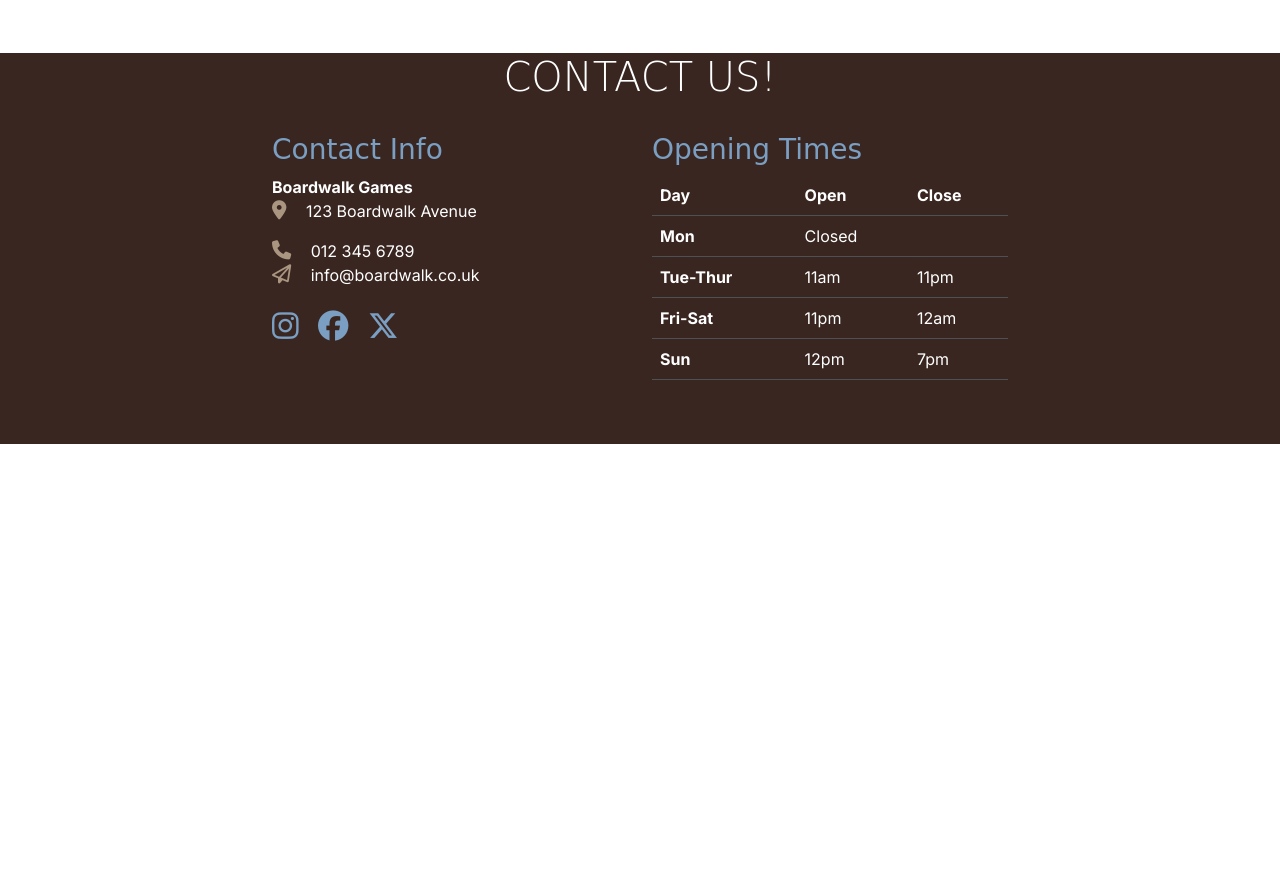
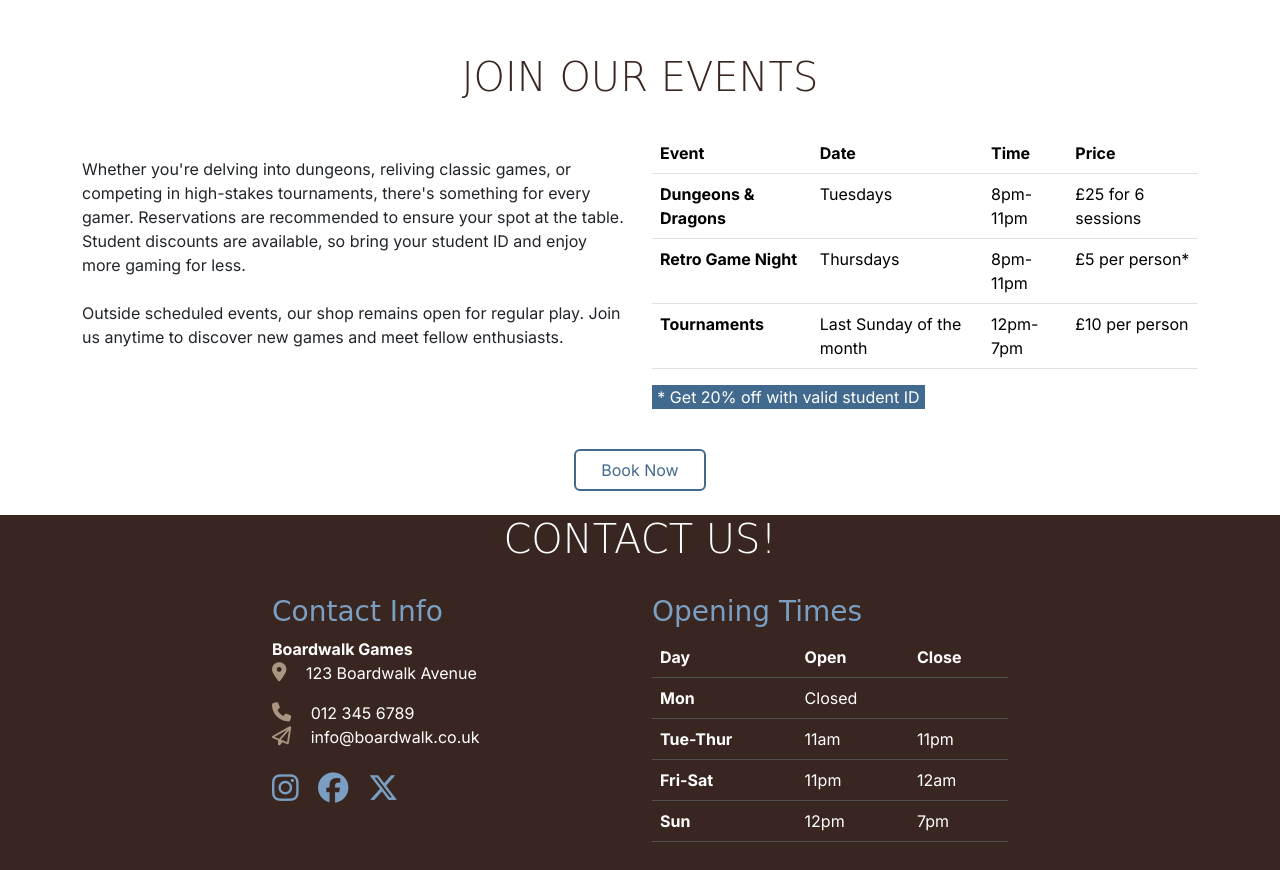
Before and after one commit to Jcasa08/boardwalk-games, a plain HTML site: page index.html in a window 1280 px wide. Shown: the part 1094-1964 px from the top of the page. Before the commit the page ends 1538 px from the top, so only its background shows below. Drawn offline with nearby package versions, Linux system fonts and the light colour scheme; a web font is replaced by a local one.

Commit message:
add: events section

```diff
--- a/assets/css/style.css
+++ b/assets/css/style.css
@@ -143,6 +143,11 @@ h2{
 #contact .table-dark *{
     background-color:transparent;}
 
+#student-discount{
+    background-color:var(--highlight-color);
+    color:white;
+}
+
 /*Media Queries*/
 
 /*For devices with a minimum width of 768px (tablets and up)*/
--- a/index.html
+++ b/index.html
@@ -43,7 +43,10 @@
                         <a class="nav-link active" href="index.html">Home</a>
                     </li>
                     <li class="nav-item">
-                        <a class="nav-link" href="#">Services</a>
+                        <a class="nav-link" href="#services">Services</a>
+                    </li>
+                     <li class="nav-item">
+                        <a class="nav-link" href="#events">Events</a>
                     </li>
                     <li class="nav-item">
                         <a class="nav-link" href="game-library.html">Games</a>
@@ -51,8 +54,8 @@
                     <li class="nav-item">
                         <a class="nav-link" href="#contact">Contact</a>
                     </li>
-                     <li class="nav-item">
-                        <a href="booking.html" class="btn custom-btn-filled" aria-current="page" >Book Now</a>
+                    <li class="nav-item">
+                        <a href="booking.html" class="btn custom-btn-filled" aria-current="page">Book Now</a>
                     </li>
                 </ul>
 
@@ -71,7 +74,7 @@
                     café delights. Whether you're a casual gamer seeking a cosy nook to unwind, a board game enthusiast
                     ready for your next challenge, or a student gamer looking for a fun, affordable hangout, we've got
                     you covered.</p>
-                     <a href="booking.html" class="btn custom-btn-outline " aria-current="page" >Book Now</a>
+                <a href="booking.html" class="btn custom-btn-outline " aria-current="page">Book Now</a>
             </div>
             <div class="col-12 col-xl-6">
                 <div id="carouselExampleAutoplaying" class="carousel slide" data-bs-ride="carousel">
@@ -194,6 +197,61 @@
                 </div>
             </div>
         </section>
+        <!--Events Section-->
+        <section id="events" class="container">
+            <div class="row">
+                <div class="col-12 text-center">
+                    <h2 class="display-6">Join Our Events</h2>
+                </div>
+                <div class="col-12 col-lg-6 me-auto">
+                    <p class="my-4">Whether you're delving into dungeons, reliving classic games, or competing in
+                        high-stakes tournaments, there's something for every gamer. Reservations are recommended to
+                        ensure your spot at the table. Student discounts are available, so bring your student ID and
+                        enjoy more gaming for less.</p>
+
+                    <p class="my-4">Outside scheduled events, our shop remains open for regular play. Join us
+                        anytime to discover new games and meet fellow enthusiasts.</p>
+                </div>
+                <div class="col-12 col-lg-6 ms-auto">
+                    <table class="table">
+                        <thead>
+                            <tr>
+                                <th scope="col">Event</th>
+                                <th scope="col">Date</th>
+                                <th scope="col">Time</th>
+                                <th scope="col">Price</th>
+                            </tr>
+                        </thead>
+                        <tbody>
+                            <tr>
+                                <th scope="row">Dungeons & Dragons</th>
+                                <td>Tuesdays</td>
+                                <td>8pm-11pm</td>
+                                <td>£25 for 6 sessions</td>
+                            </tr>
+                            <tr>
+                                <th scope="row">Retro Game Night</th>
+                                <td>Thursdays</td>
+                                <td>8pm-11pm</td>
+                                <td>£5 per person*</td>
+                            </tr>
+                            <tr>
+                                <th scope="row">Tournaments</th>
+                                <td>Last Sunday of the month</td>
+                                <td>12pm-7pm</td>
+                                <td>£10 per person</td>
+                            </tr>
+                        </tbody>
+                    </table>
+                     <p id="student-discount" class=" col-6 justify-content-center text-center">* Get 20% off with valid student ID</p>
+                </div>
+                <div class="col-12 my-4  text-center">
+                    <a href="booking.html" class="btn custom-btn-outline " aria-current="page">Book Now</a>
+                </div>
+
+
+            </div>
+        </section>
     </main>
 
     <!--Footer and contact-->
```
Also changed, not shown: booking.html (+4 -1 lines), game-library.html (+4 -1 lines), success-page.html (+3 -1 lines).
